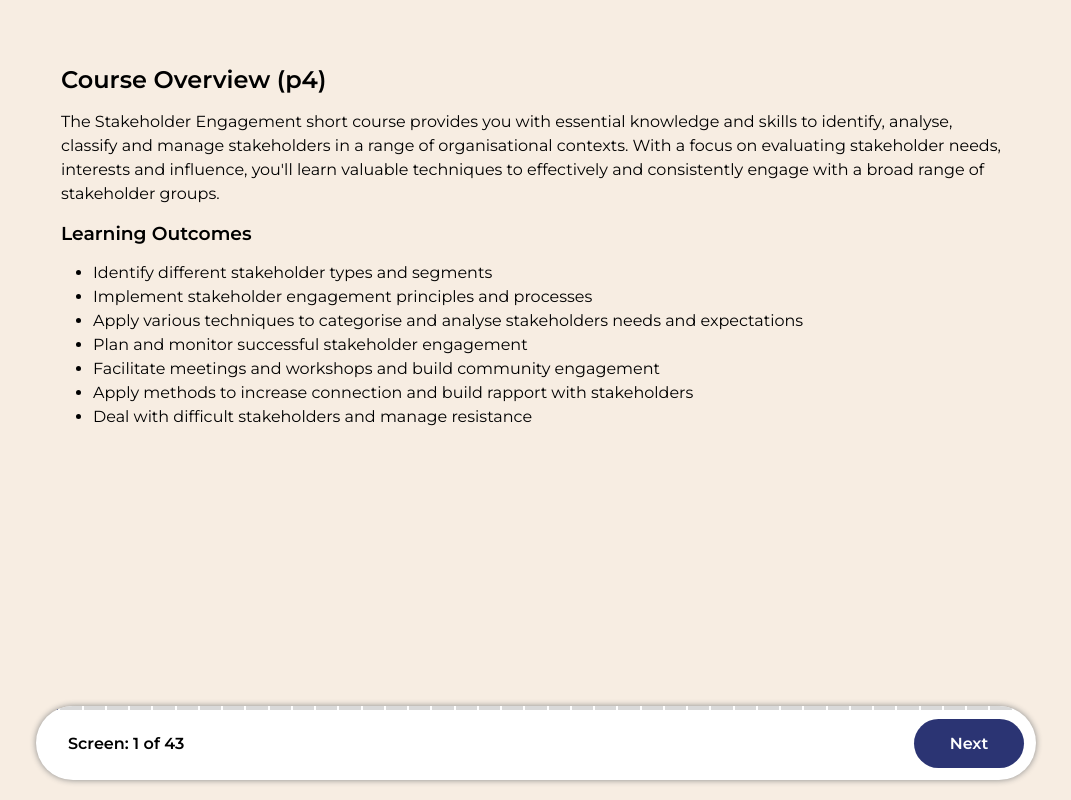
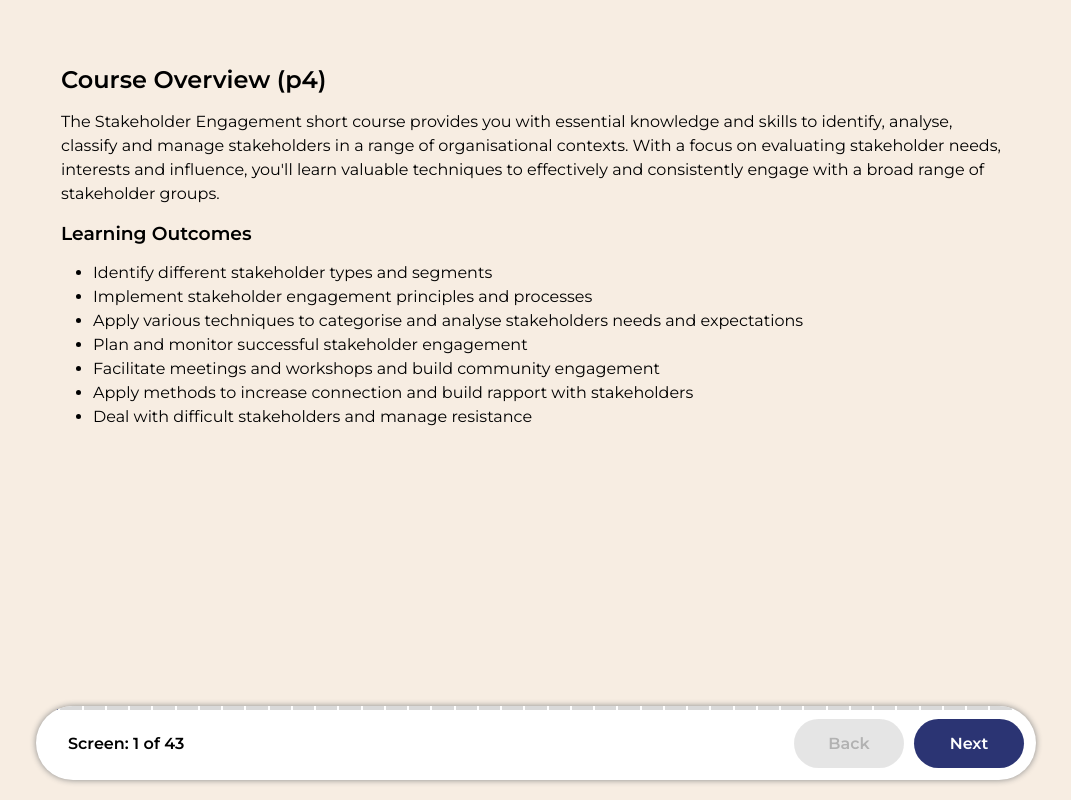
Before and after one commit to MS-042/Scentia-static-module, a plain HTML site: page index.html in a window 1280 px wide. Both pictures are taken after a click on the button "Begin". Shown: the whole page, without its empty margins (104-1175 px from the left). Drawn offline with Linux system fonts and the light colour scheme.

Commit message:
Add back button functionality

```diff
--- a/script.js
+++ b/script.js
@@ -26,7 +26,7 @@ function renderTitleScreen(app) {
   const titleScreen = document.createElement('div');
   titleScreen.className = 'title-screen';
   titleScreen.innerHTML = `
-    <h1>Welcome to the E-Learning Demo!</h1>
+    <h1 style="padding-bottom: 20px;">JSON content module v1</h1>
     <button id="beginBtn" class="btn">Begin</button>
   `;
   app.appendChild(titleScreen);
@@ -205,6 +205,20 @@ function createToolbar() {
     });
   }
 
+  const backBtn = document.createElement('button');
+  backBtn.className = 'btn';
+  backBtn.textContent = 'Back';
+
+  backBtn.addEventListener('click', () => {
+    if (currentIndex > 0) {
+      currentIndex--;
+      render();
+    }
+  });
+
+  backBtn.disabled = (currentIndex === 0);
+
+  toolbarRow.appendChild(backBtn);
   toolbarRow.appendChild(nextBtn);
   toolbar.appendChild(toolbarRow);
 
--- a/styles.css
+++ b/styles.css
@@ -44,12 +44,14 @@ body {
 .toolbar-row {
   display: flex;
   align-items: center;
-  justify-content: space-between;
+  gap: 10px;
   padding: 9px 12px 12px;
 }
+
 .screen-text {
   font-weight: 600;
   margin-left: 20px;
+  margin-right: auto;
 }
 
 .btn {
@@ -63,6 +65,15 @@ body {
   font-size: 1rem;
   border-radius: 50px;
 }
+
+.btn[disabled],
+.btn:disabled {
+  opacity: 0.5;
+  cursor: not-allowed;
+  background: #ccc;
+  color: #666;
+}
+
 
 /* Container styling */
 .container {
```
